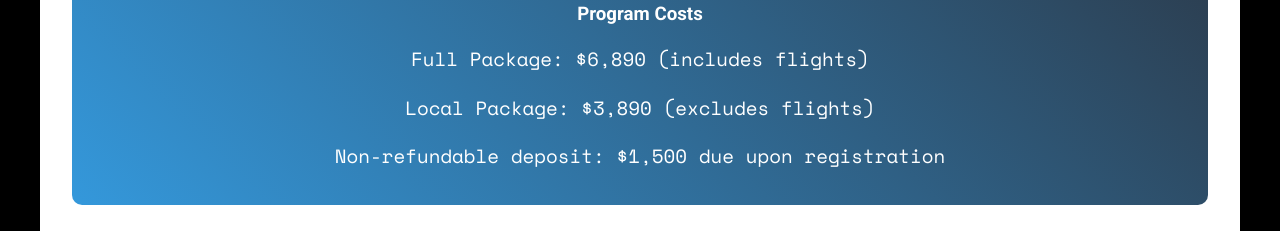
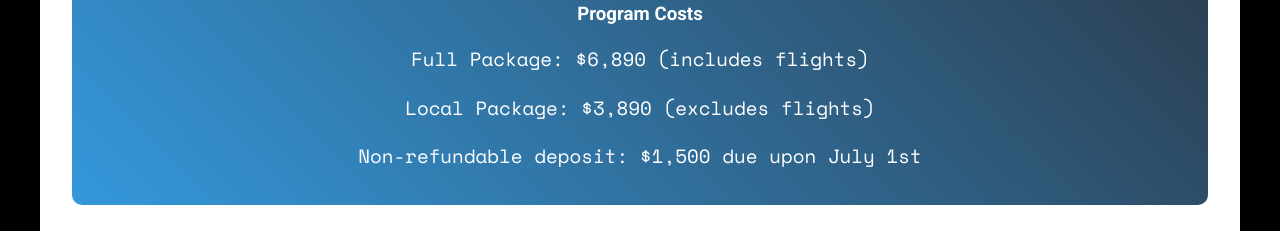
Before and after one commit to jon123boss/hooshehawebsite, a plain HTML site: page index.html in a window 1280 px wide. Shown: the part 3170-3401 px from the top of the page. Drawn offline with nearby package versions, Linux system fonts and the light colour scheme.

Commit message:
Update index.html

```diff
--- a/index.html
+++ b/index.html
@@ -506,7 +506,7 @@
         <h3>Program Costs</h3>
         <p>Full Package: $6,890 (includes flights)</p>
         <p>Local Package: $3,890 (excludes flights)</p>
-        <p>Non-refundable deposit: $1,500 due upon registration</p>
+        <p>Non-refundable deposit: $1,500 due upon July 1st</p>
       </div>
 
       <h3>Key Requirements</h3>
```
